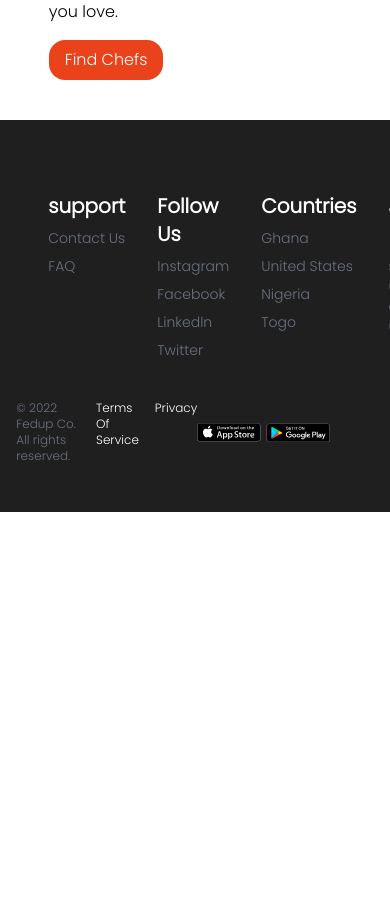
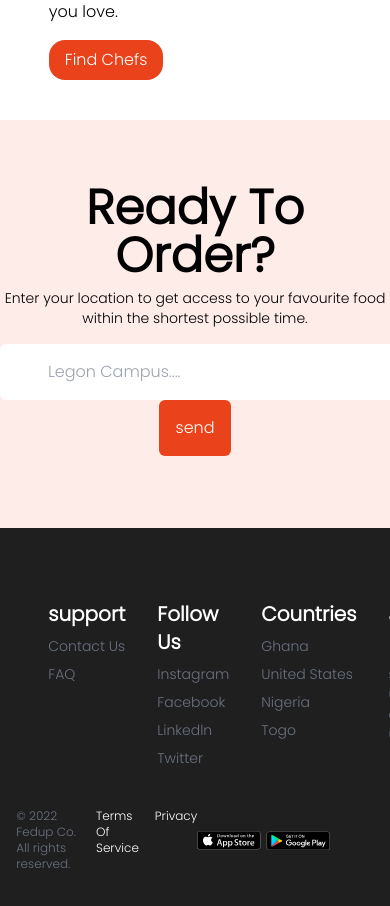
Before and after one commit to boybenson/fast-food-frontend, a React (Create React App) app: page / in a window 390 px wide. Shown: the part 1829-2735 px from the top of the page. Before the commit the page ends 2341 px from the top, so only its background shows below. Built offline with nearby package versions, Linux system fonts and the light colour scheme.

Commit message:
feat: done with the landing page without responsive design

```diff
--- a/src/pages/home/home-component.js
+++ b/src/pages/home/home-component.js
@@ -103,6 +103,29 @@ const HomeComponent = ({ support, followUs, countries, joinUs }) => {
         </div>
       </section>
 
+      {/* ready to order section */}
+      <section className="bg-landingBgColor">
+        <div className="text-center py-14">
+          <h1 className="text-5xl font-bold py-2">Ready To Order?</h1>
+          <p className="text-sm">
+            Enter your location to get access to your favourite food within the
+            shortest possible time.
+          </p>
+          <form className="py-4">
+            <input
+              type="text"
+              className="py-4 px-12 mr-2 rounded-md"
+              placeholder="Legon Campus...."
+            />
+            <input
+              type="submit"
+              value="send"
+              className="bg-primary text-white py-4 px-4 rounded-md cursor-pointer"
+            />
+          </form>
+        </div>
+      </section>
+
       <footer className="bg-footerBgColor">
         <div className="w-11/12 my-0 mx-auto py-12">
           <section className="flex gap-x-8 items-start py-6">
```
